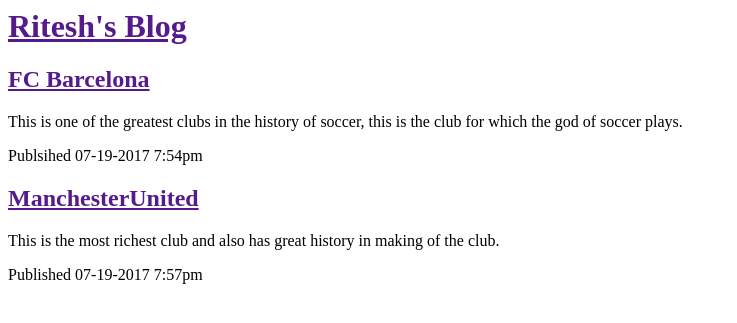
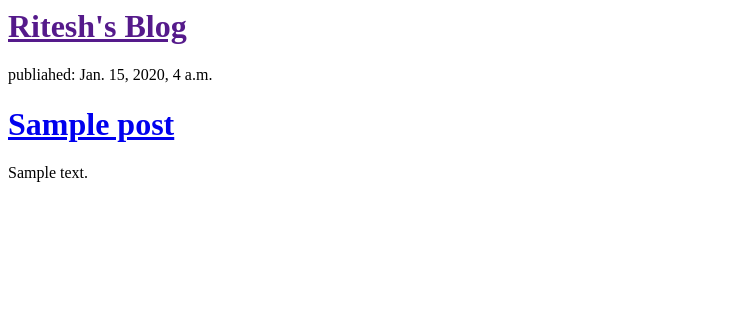
Before and after one commit to vamosleo/my-first-blog, a Django app: template blog/templates/blog/post_list.html in a window 1280 px wide. Shown: the top 323 px of the page, without its empty margins (0-737 px from the left). Run offline with Django 3.2, Linux system fonts and the light colour scheme; the template is opened without the code that fills it: values that come from a table or form of the project are taken from there, others are empty; tables that the repository leaves empty hold one stand-in row (values such as "Sample post").

Commit message:
Modified the templates to display posts from database

```diff
--- a/blog/templates/blog/post_list.html
+++ b/blog/templates/blog/post_list.html
@@ -6,15 +6,18 @@
   <div>
        <h1><a href=""> Ritesh's Blog </a></h1>
   </div>
+  {% for post in posts %}
   <div>
-       <h2><a href=""> FC Barcelona </a></h2>
-       <p> This is one of the greatest clubs in the history of soccer, this is the club for which the god of soccer plays. </p>
-       <p> Publsihed 07-19-2017 7:54pm </p>
+       <p> publiahed: {{post.published_date}}</p>
+       <h1><a href="https://www.fcbarcelona.com/">{{post.title}} </a></h1>
+       <p> {{post.text|linebreaksbr}} </p>
+
   </div>
-  <div>
-      <h2><a href=""> ManchesterUnited </a></h2>
+  {% endfor %}
+  <!-- <div>
+      <h2><a href="http://www.manutd.com/Splash-Page.aspx"> ManchesterUnited </a></h2>
       <p> This is the most richest club and also has great history in making of the club. </p>
       <p> Published 07-19-2017 7:57pm </p>
-  </div>
+  </div> -->
 </body>
 </html>
--- a/blog/views.py
+++ b/blog/views.py
@@ -1,4 +1,6 @@
 from django.shortcuts import render
-
+from django.utils import timezone
+from .models import Post
 def post_list(request):
-    return render(request, 'blog/post_list.html', {})
+    posts = Post.objects.filter(published_date__lte = timezone.now()).order_by('published_date')
+    return render(request, 'blog/post_list.html', {'posts': posts})
```
